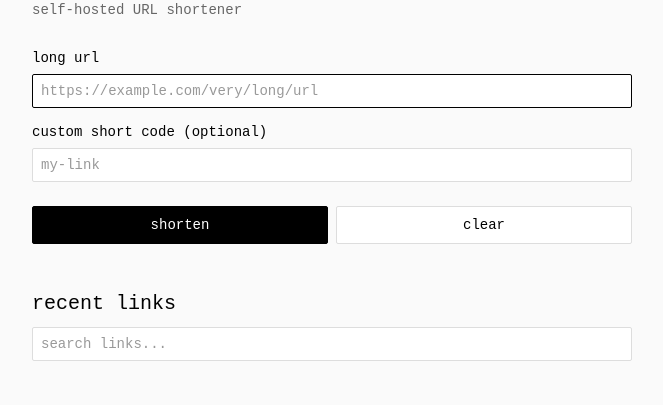
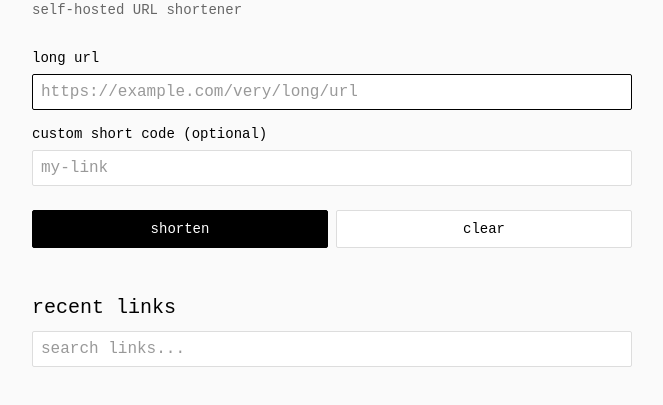
Before and after one commit to cfreshman/shortlinks, a plain HTML site: page index.html in a window 1280 px wide. Shown: the part 77-482 px from the top of the page, without its empty margins (308-971 px from the left). Drawn offline with Linux system fonts and the light colour scheme; no server answers; a web font is replaced by a local one.

Commit message:
min 16px inputs

```diff
--- a/styles.css
+++ b/styles.css
@@ -49,7 +49,7 @@ label {
 input {
   width: 100%;
   padding: 0.5rem;
-  font-size: 0.875rem;
+  font-size: 16px;
   font-family: "Google Sans Code", monospace;
   background: #fff;
   border: 1px solid #ddd;
```
